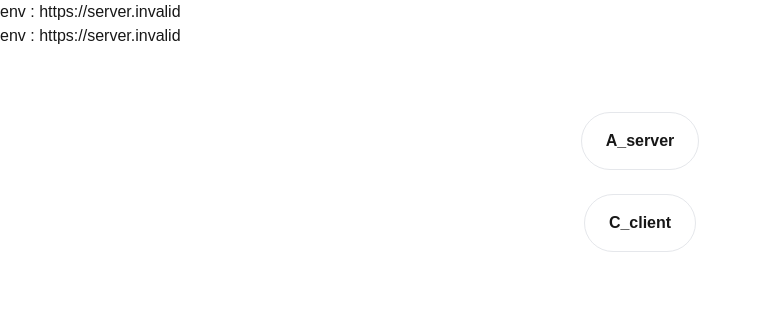
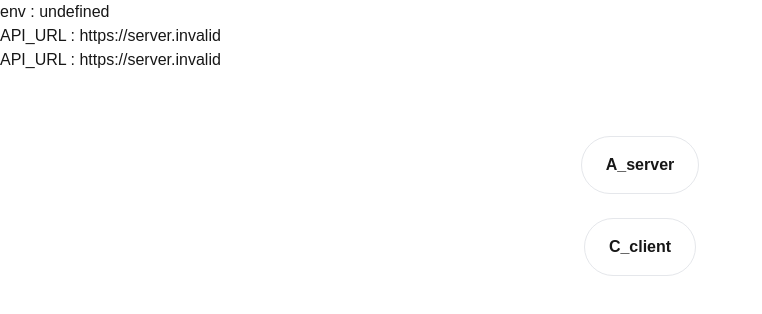
Before and after one commit to mahdihasanpour2022/save-sync-newToken-in-refreshToken, a Next.js app: page / in a window 1280 px wide. Shown: the top 314 px of the page, without its empty margins (0-762 px from the left). Built offline with nearby package versions, Linux system fonts and the light colour scheme; no server answers.

Commit message:
fix: comment ssr

```diff
--- a/src/app/page.tsx
+++ b/src/app/page.tsx
@@ -3,8 +3,9 @@ import Link from "next/link";
 export default function Home() {
   return (
     <nav>
-      <p>{`env :  ${process.env.NEXT_PUBLIC_API_URL}`}</p>
-      <p>{`env :  ${process.env.NEXT_PUBLIC_API_URL}`}</p>
+      <p>{`env :  ${process.env.NEXT_PUBLIC_ENV}`}</p>
+      <p>{`API_URL :  ${process.env.NEXT_PUBLIC_API_URL}`}</p>
+      <p>{`API_URL :  ${process.env.NEXT_PUBLIC_API_URL}`}</p>
       <ul className="text-center pt-16 flex flex-col gap-6">
         <Link href="/a">
           <li className="border w-fit mx-auto px-6 py-4 rounded-full font-bold">
```
Also changed, not shown: src/utils/interceptor_server.ts (+20 -20 lines).
